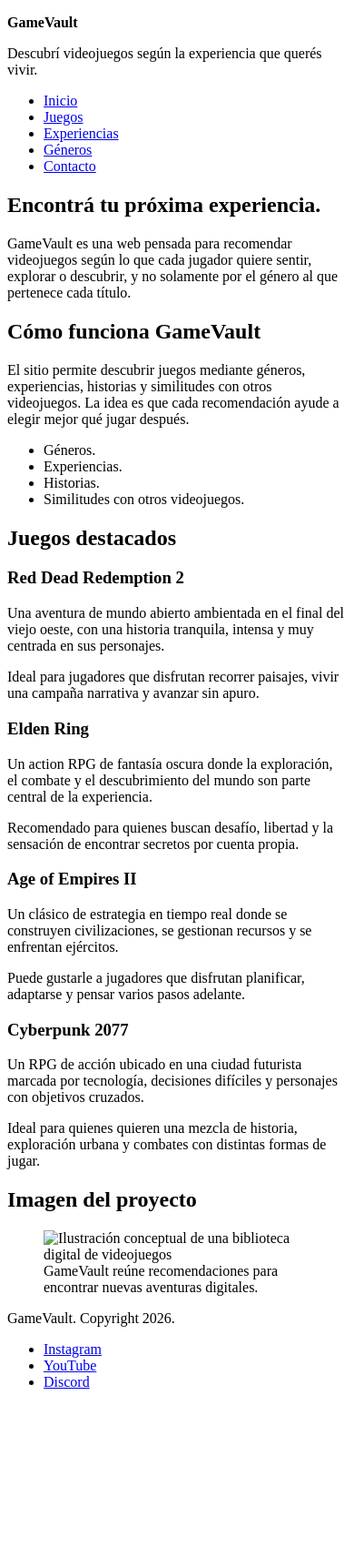
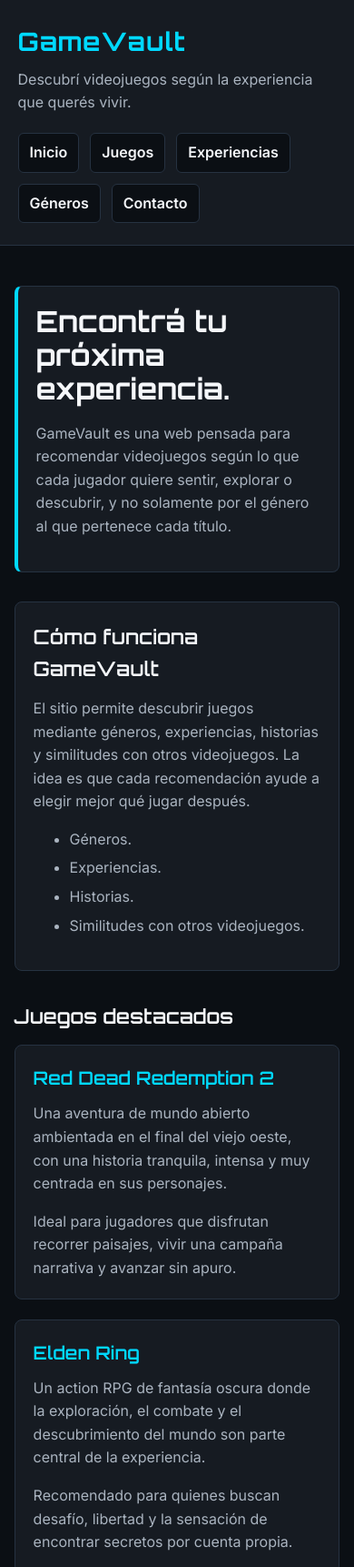
Before and after one commit to S-Nievas/coderhouse-web-development, a plain HTML site: page gamevault/index.html in a window 390 px wide. Shown: the top 1722 px of the page at 91% size. Before the commit the page ends 1544 px from the top, so only its background shows below. Drawn offline with Linux system fonts and the light colour scheme.

Commit message:
Add GameVault CSS styling

```diff
--- a/gamevault/index.html
+++ b/gamevault/index.html
@@ -3,16 +3,20 @@
 <head>
     <meta charset="UTF-8">
     <meta name="viewport" content="width=device-width, initial-scale=1.0">
+    <link rel="preconnect" href="https://fonts.googleapis.com">
+    <link rel="preconnect" href="https://fonts.gstatic.com" crossorigin>
+    <link href="https://fonts.googleapis.com/css2?family=Inter:wght@400;500;600;700&family=Orbitron:wght@600;700&display=swap" rel="stylesheet">
+    <link rel="stylesheet" href="styles/styles.css">
     <title>GameVault | Inicio</title>
 </head>
 <body>
     <!-- Encabezado y navegación principal -->
-    <header>
-        <p><strong>GameVault</strong></p>
-        <p>Descubrí videojuegos según la experiencia que querés vivir.</p>
+    <header class="site-header">
+        <p class="site-brand"><strong>GameVault</strong></p>
+        <p class="site-tagline">Descubrí videojuegos según la experiencia que querés vivir.</p>
 
-        <nav>
-            <ul>
+        <nav class="main-nav">
+            <ul class="nav-list">
                 <li><a href="index.html">Inicio</a></li>
                 <li><a href="pages/juegos.html">Juegos</a></li>
                 <li><a href="pages/experiencias.html">Experiencias</a></li>
@@ -23,8 +27,8 @@
     </header>
 
     <!-- Contenido principal -->
-    <main>
-        <section>
+    <main class="main-content">
+        <section class="intro-section">
             <h1>Encontrá tu próxima experiencia.</h1>
             <p>
                 GameVault es una web pensada para recomendar videojuegos según lo que cada
@@ -33,7 +37,7 @@
             </p>
         </section>
 
-        <section>
+        <section class="content-section">
             <h2>Cómo funciona GameVault</h2>
             <p>
                 El sitio permite descubrir juegos mediante géneros, experiencias, historias
@@ -41,7 +45,7 @@
                 a elegir mejor qué jugar después.
             </p>
 
-            <ul>
+            <ul class="feature-list">
                 <li>Géneros.</li>
                 <li>Experiencias.</li>
                 <li>Historias.</li>
@@ -49,10 +53,10 @@
             </ul>
         </section>
 
-        <section>
+        <section class="featured-games">
             <h2>Juegos destacados</h2>
 
-            <article>
+            <article class="game-card">
                 <h3>Red Dead Redemption 2</h3>
                 <p>
                     Una aventura de mundo abierto ambientada en el final del viejo oeste,
@@ -64,7 +68,7 @@
                 </p>
             </article>
 
-            <article>
+            <article class="game-card">
                 <h3>Elden Ring</h3>
                 <p>
                     Un action RPG de fantasía oscura donde la exploración, el combate y el
@@ -76,7 +80,7 @@
                 </p>
             </article>
 
-            <article>
+            <article class="game-card">
                 <h3>Age of Empires II</h3>
                 <p>
                     Un clásico de estrategia en tiempo real donde se construyen civilizaciones,
@@ -88,7 +92,7 @@
                 </p>
             </article>
 
-            <article>
+            <article class="game-card">
                 <h3>Cyberpunk 2077</h3>
                 <p>
                     Un RPG de acción ubicado en una ciudad futurista marcada por tecnología,
@@ -101,10 +105,10 @@
             </article>
         </section>
 
-        <section>
+        <section class="visual-section">
             <h2>Imagen del proyecto</h2>
 
-            <figure>
+            <figure class="main-figure">
                 <img src="assets/img/gamevault.jpg" alt="Ilustración conceptual de una biblioteca digital de videojuegos">
                 <figcaption>GameVault reúne recomendaciones para encontrar nuevas aventuras digitales.</figcaption>
             </figure>
@@ -112,9 +116,9 @@
     </main>
 
     <!-- Pie de página -->
-    <footer>
+    <footer class="site-footer">
         <p>GameVault. Copyright 2026.</p>
-        <ul>
+        <ul class="footer-links">
             <li><a href="#">Instagram</a></li>
             <li><a href="#">YouTube</a></li>
             <li><a href="#">Discord</a></li>
--- /dev/null
+++ b/gamevault/styles/styles.css
@@ -0,0 +1,297 @@
+/* Reset y estilos generales */
+* {
+    box-sizing: border-box;
+}
+
+body {
+    margin: 0;
+    background-color: #0B0F14;
+    color: #F5F7FA;
+    font-family: 'Inter', sans-serif;
+    font-size: 16px;
+    line-height: 1.6;
+}
+
+img {
+    max-width: 100%;
+    height: auto;
+    display: block;
+}
+
+/* Tipografías y títulos */
+h1,
+h2,
+h3,
+.site-brand {
+    font-family: 'Orbitron', sans-serif;
+}
+
+h1 {
+    margin: 0 0 18px;
+    color: #F5F7FA;
+    font-size: 42px;
+    font-weight: 700;
+    line-height: 1.15;
+}
+
+h2 {
+    margin: 0 0 14px;
+    color: #F5F7FA;
+    font-size: 26px;
+    font-weight: 600;
+}
+
+h3 {
+    margin: 0 0 10px;
+    color: #00D9FF;
+    font-size: 20px;
+    font-weight: 600;
+}
+
+p {
+    margin: 0 0 16px;
+    color: #AAB4C0;
+    font-weight: 400;
+}
+
+ul {
+    margin: 0 0 16px;
+    color: #AAB4C0;
+}
+
+/* Header */
+.site-header {
+    padding: 28px 8%;
+    background-color: #161B22;
+    border-bottom: 1px solid #263241;
+}
+
+.site-brand {
+    margin: 0 0 6px;
+    color: #00D9FF;
+    font-size: 28px;
+    font-weight: 700;
+    letter-spacing: 1px;
+}
+
+.site-tagline {
+    margin-bottom: 20px;
+    color: #AAB4C0;
+}
+
+/* Navegación */
+.nav-list {
+    display: flex;
+    flex-wrap: wrap;
+    gap: 12px;
+    margin: 0;
+    padding: 0;
+    list-style: none;
+}
+
+.main-nav a,
+.footer-links a {
+    color: #F5F7FA;
+    font-weight: 600;
+    text-decoration: none;
+}
+
+.main-nav a {
+    display: inline-block;
+    padding: 8px 12px;
+    border: 1px solid #263241;
+    border-radius: 6px;
+    background-color: #0B0F14;
+}
+
+.main-nav a:hover,
+.footer-links a:hover {
+    color: #00D9FF;
+    border-color: #00D9FF;
+}
+
+/* Contenido principal */
+.main-content {
+    width: min(1120px, 92%);
+    margin: 0 auto;
+    padding: 44px 0;
+}
+
+.intro-section,
+.content-section,
+.visual-section,
+.contact-section {
+    margin-bottom: 32px;
+    padding: 28px;
+    background-color: #161B22;
+    border: 1px solid #263241;
+    border-radius: 8px;
+}
+
+.intro-section {
+    border-left: 4px solid #00D9FF;
+}
+
+.feature-list li {
+    margin-bottom: 6px;
+}
+
+/* Juegos, experiencias y géneros */
+.featured-games {
+    margin-bottom: 32px;
+}
+
+.game-card,
+.experience-card,
+.genre-card {
+    margin-bottom: 22px;
+    padding: 24px;
+    background-color: #161B22;
+    border: 1px solid #263241;
+    border-radius: 8px;
+}
+
+.game-card:hover,
+.experience-card:hover,
+.genre-card:hover {
+    border-color: #00D9FF;
+}
+
+.game-card p:last-child,
+.experience-card ul:last-child,
+.genre-card p:last-child {
+    margin-bottom: 0;
+}
+
+/* Story Vault */
+.story-vault {
+    margin-top: 20px;
+    padding: 18px;
+    background-color: #0B0F14;
+    border-left: 4px solid #00D9FF;
+    border-radius: 6px;
+}
+
+.story-vault p {
+    margin-bottom: 0;
+}
+
+/* Imágenes */
+.main-figure {
+    margin: 0;
+}
+
+.main-figure img {
+    width: 100%;
+    border: 1px solid #263241;
+    border-radius: 8px;
+}
+
+figcaption {
+    margin-top: 10px;
+    color: #AAB4C0;
+    font-size: 14px;
+}
+
+/* Formularios */
+.contact-form {
+    max-width: 720px;
+}
+
+.form-field {
+    margin-bottom: 18px;
+}
+
+label {
+    display: block;
+    margin-bottom: 8px;
+    color: #F5F7FA;
+    font-weight: 600;
+}
+
+input,
+select,
+textarea {
+    width: 100%;
+    padding: 12px;
+    background-color: #0B0F14;
+    color: #F5F7FA;
+    font-family: 'Inter', sans-serif;
+    font-size: 16px;
+    border: 1px solid #263241;
+    border-radius: 6px;
+}
+
+input:focus,
+select:focus,
+textarea:focus {
+    outline: 2px solid #00D9FF;
+    outline-offset: 2px;
+}
+
+textarea {
+    resize: vertical;
+}
+
+.primary-button {
+    padding: 12px 18px;
+    background-color: #00D9FF;
+    color: #0B0F14;
+    font-family: 'Inter', sans-serif;
+    font-size: 16px;
+    font-weight: 700;
+    border: 1px solid #00D9FF;
+    border-radius: 6px;
+    cursor: pointer;
+}
+
+.primary-button:hover {
+    background-color: #F5F7FA;
+    border-color: #F5F7FA;
+}
+
+/* Footer */
+.site-footer {
+    padding: 26px 8%;
+    background-color: #161B22;
+    border-top: 1px solid #263241;
+}
+
+.site-footer p {
+    color: #F5F7FA;
+}
+
+.footer-links {
+    display: flex;
+    flex-wrap: wrap;
+    gap: 14px;
+    margin: 0;
+    padding: 0;
+    list-style: none;
+}
+
+/* Ajustes responsive simples */
+@media (max-width: 640px) {
+    h1 {
+        font-size: 32px;
+    }
+
+    h2 {
+        font-size: 22px;
+    }
+
+    .site-header,
+    .site-footer {
+        padding: 24px 5%;
+    }
+
+    .intro-section,
+    .content-section,
+    .visual-section,
+    .contact-section,
+    .game-card,
+    .experience-card,
+    .genre-card {
+        padding: 20px;
+    }
+}
```
Also changed, not shown: gamevault/pages/contacto.html (+21 -17 lines), gamevault/pages/experiencias.html (+21 -17 lines), gamevault/pages/generos.html (+19 -15 lines), gamevault/pages/juegos.html (+23 -19 lines), gamevault/README.md, gamevault/assets/img/gamevault.jpg (added).
